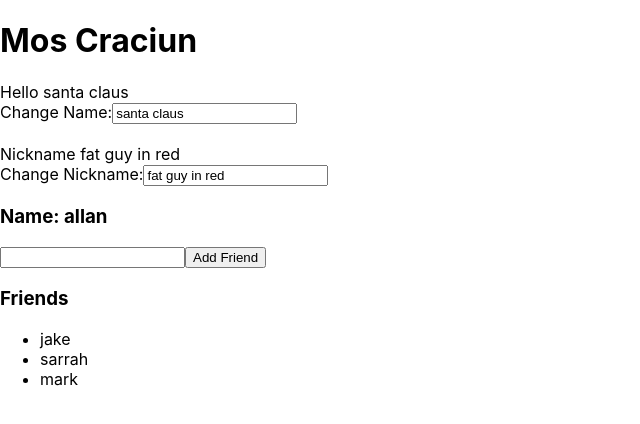
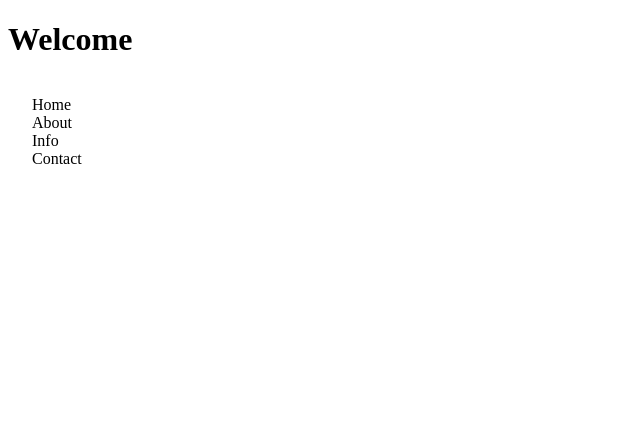
Before and after one commit to catalin-sandru/reactjs-practice, a React (Create React App) app: page / in a window 1280 px wide. Shown: the top 424 px of the page, without its empty margins (0-640 px from the left). Built offline with nearby package versions, Linux system fonts and the light colour scheme.

Commit message:
started small project

```diff
--- a/src/App.js
+++ b/src/App.js
@@ -1,14 +1,12 @@
 import React, { Component } from 'react';
-import Header from './component/header';
-import FriendsContainer from './component/component1';
+import Header from './component/header/header';
+import Navbar from './component/navbar/navbar';
 class App extends Component {
   render() {
     return (
       <div className="App">
-        <h1>Mos Craciun</h1>
-        {/* <p>bcdjsbcjs</p> */}
         <Header />
-        <FriendsContainer />
+        <Navbar />
       </div>
     );
   }
--- a/src/component/component1/index.jsx
+++ /dev/null
@@ -1,82 +0,0 @@
-import React, { Component } from 'react';
-
-class AddFriend extends Component {
-  constructor(props) {
-      super(props)
-      this.state = {
-          newFriend: ''
-      }
-  this.updateNewFriend = this.updateNewFriend.bind(this)
-  this.handleAddNew = this.handleAddNew.bind(this)
-  }
-  updateNewFriend(e) {
-    this.setState({
-      newFriend: e.target.value
-    })
-  }
-  handleAddNew() {
-    this.props.addNew(this.state.newFriend)
-    this.setState({
-      newFriend: ''
-    })
-  }
-  render() {
-    return (
-      <div>
-        <input
-          type="text"
-          value={this.state.newFriend}
-          onChange={this.updateNewFriend} />
-        <button onClick={this.handleAddNew}> Add Friend </button>
-      </div>
-    )
-  }
-}
-
-class ShowList extends Component {
-  render() {
-    return (
-      <div>
-        <h3> Friends </h3>
-        <ul>
-          {this.props.names.map((friend) => {
-            return <li> {friend} </li>
-          })}
-        </ul>
-      </div>
-    )
-  }
-}
-
-class FriendsContainer extends Component {
-  constructor(props) {
-    super(props)
-
-    this.state = {
-      name: 'allan',
-      friends: [
-        'jake',
-        'sarrah',
-        'mark'
-      ],
-    }
-    this.addFriend = this.addFriend.bind(this)
-  }
-  addFriend(friend) {
-    this.setState((state) => ({
-      friends: state.friends.concat([friend])
-    }))
-  }
-
-  render() {
-    return (
-      <div>
-        <h3> Name: {this.state.name}</h3>
-        <AddFriend addNew={this.addFriend} />
-        <ShowList names={this.state.friends} />
-      </div>
-    )
-  }
-}
-
-export default FriendsContainer;
--- a/src/component/header/header.jsx
+++ b/src/component/header/header.jsx
@@ -1,45 +1,19 @@
-import React, { Component } from 'react';
-class header__wrapper extends Component {
-  constructor(props) {
-    super(props)
+import React, { Component} from 'react'
+class Navbar extends Component {
 
-    this.state= {
-      username: 'santa claus',
-      nickname: 'fat guy in red'
+  constructor() {
+    super()
+    this.state = {
+      title: 'Welcome'
     }
-
-    this.handleChange = this.handleChange.bind(this)
   }
-  handleChange(e, f) {
-    this.setState({
-      username: e.target.value
-    });
-    this.setState({
-      nickname: e.target.value
-
-    })
-  };
-
   render() {
     return(
-      <div>
-        Hello {this.state.username} <br />
-        Change Name:
-        <input
-          type='text'
-          value={this.state.username}
-          onChange={this.handleChange}
-          />
-        <br />
-        <br />
-        Nickname {this.state.nickname} <br />
-        Change Nickname:
-        <input
-          type="text"
-          value={this.state.nickname}
-          onChange={this.handleChange} />
-      </div>
+      <h1>
+        {this.state.title}
+      </h1>
     )
   }
-};
-export default header__wrapper
+}
+
+export default Navbar;
--- a/src/component/header/index.jsx
+++ /dev/null
@@ -1,2 +0,0 @@
-import Header from './header'
-export default Header
--- /dev/null
+++ b/src/component/navbar/navbar.jsx
@@ -0,0 +1,24 @@
+import React, { Component } from 'react';
+
+class Navbar extends Component {
+  constructor(props) {
+    super(props)
+    this.state = [
+      'Home',
+      'About',
+      'Info',
+      'Contact'
+    ]
+  }
+  render() {
+    return(
+      <ul class="navbar">
+        <li>{this.state[0]}</li>
+        <li>{this.state[1]}</li>
+        <li>{this.state[2]}</li>
+        <li>{this.state[3]}</li>
+      </ul>
+    )
+  }
+}
+export default Navbar;
--- a/src/index.css
+++ b/src/index.css
@@ -1,14 +1,8 @@
-body {
-  margin: 0;
-  padding: 0;
-  font-family: -apple-system, BlinkMacSystemFont, "Segoe UI", "Roboto", "Oxygen",
-    "Ubuntu", "Cantarell", "Fira Sans", "Droid Sans", "Helvetica Neue",
-    sans-serif;
-  -webkit-font-smoothing: antialiased;
-  -moz-osx-font-smoothing: grayscale;
+.navbar {
+  padding: 1rem;
+  margin: 0 0.5rem;
 }
 
-code {
-  font-family: source-code-pro, Menlo, Monaco, Consolas, "Courier New",
-    monospace;
+ul {
+  list-style: none;
 }
```
Also changed, not shown: package.json (+7 -5 lines).
